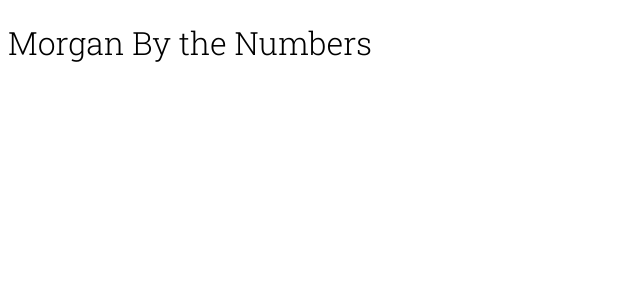
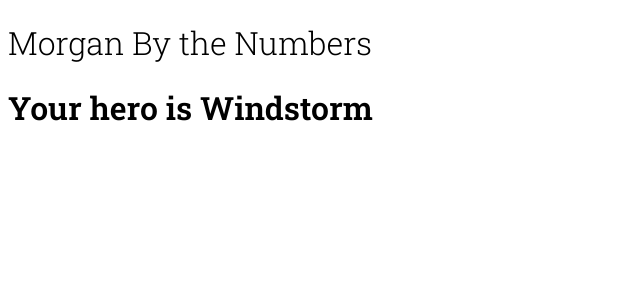
Before and after one commit to LudwigThePig/morgangalvin-dot-com, an Angular app: page / in a window 1280 px wide. Shown: the top 300 px of the page, without its empty margins (0-640 px from the left). Built offline with nearby package versions, Linux system fonts and the light colour scheme.

Commit message:
feat: implement hero component

```diff
--- a/src/app/app.component.html
+++ b/src/app/app.component.html
@@ -1 +1,2 @@
 <h1>{{ title }}</h1>
+<app-heroes></app-heroes>
--- a/src/app/heroes/heroes.component.html
+++ b/src/app/heroes/heroes.component.html
@@ -1 +1 @@
-<p>heroes works!</p>
+<h1>Your hero is {{hero}}</h1>
--- a/src/app/heroes/heroes.component.ts
+++ b/src/app/heroes/heroes.component.ts
@@ -8,6 +8,7 @@ import { Component, OnInit } from '@angular/core';
 export class HeroesComponent implements OnInit {
 
   constructor() { }
+  hero = 'Windstorm';
 
   ngOnInit(): void {
   }
```
